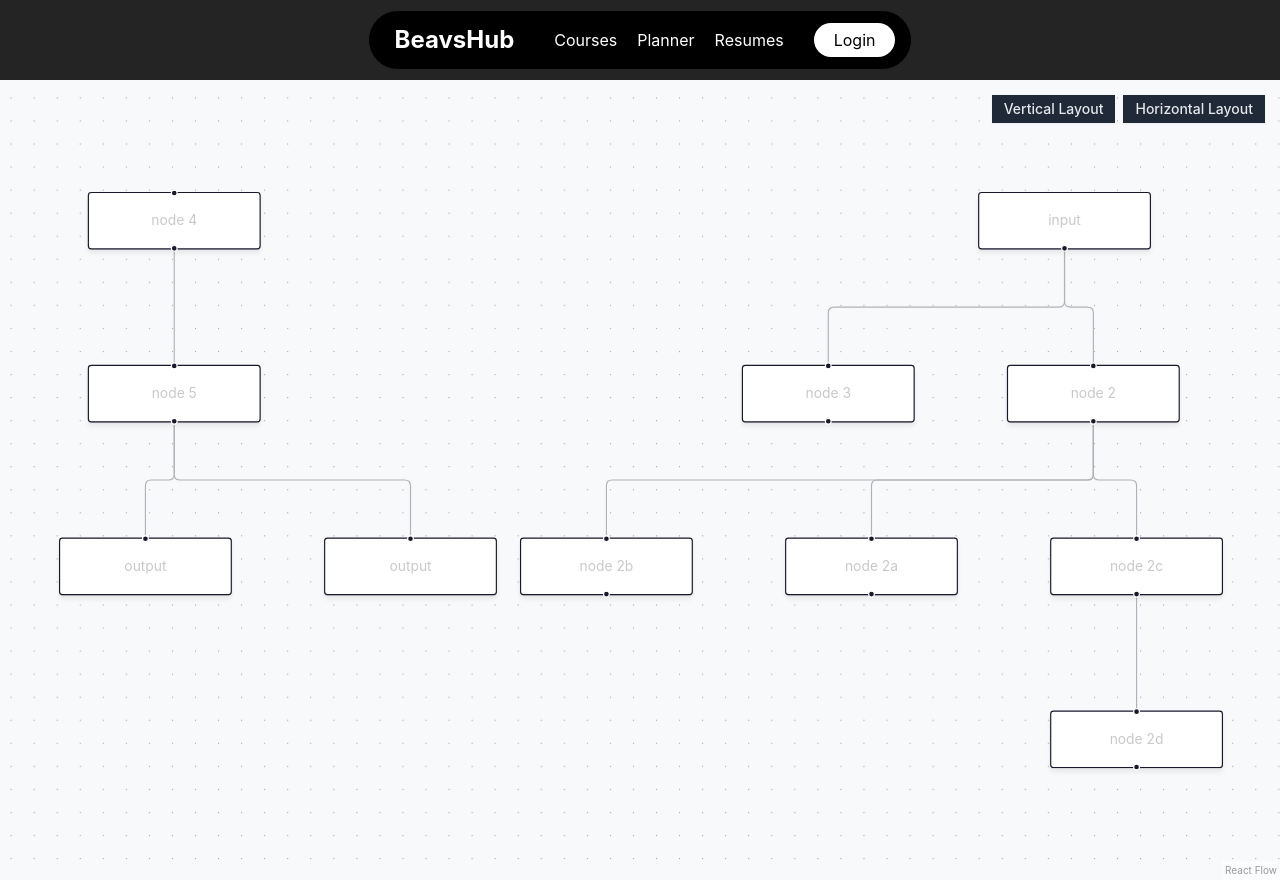
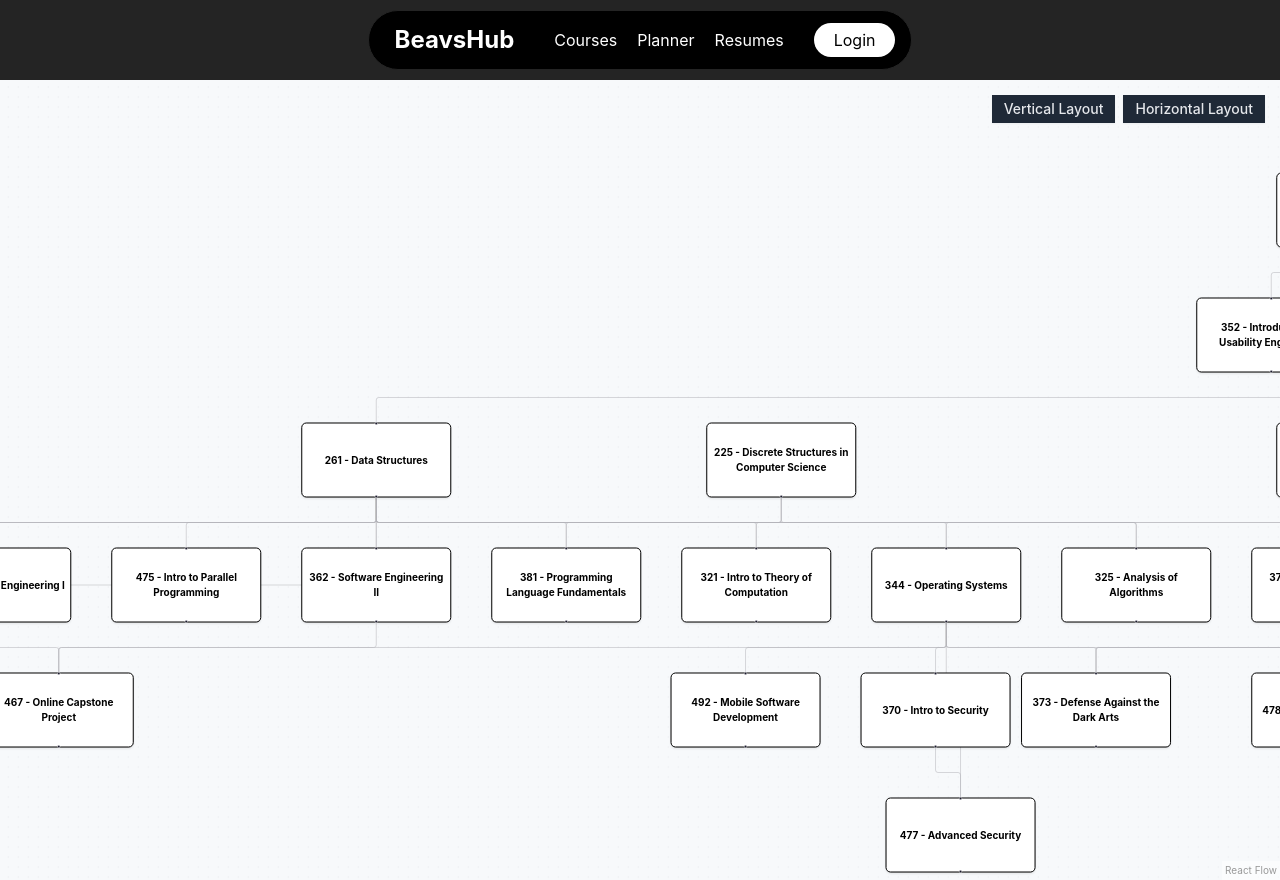
Before and after one commit to paul-nguyen-1/BeavsHubV2, a React (Vite) app in the folder client/: page /planner in a window 1280 px wide. Built offline with nearby package versions, Linux system fonts and the light colour scheme.

Commit message:
set up nodes and styling

```diff
--- a/client/src/components/reactFlow/initialElements.js
+++ b/client/src/components/reactFlow/initialElements.js
@@ -2,68 +2,133 @@ const position = { x: 0, y: 0 };
 
 export const initialNodes = [
   {
-    id: "1",
+    id: "CS161",
     type: "input",
-    data: { label: "input" },
+    data: { label: "161 - Intro to Computer Science I" },
     position,
   },
   {
-    id: "2",
-    data: { label: "node 2" },
+    id: "CS225",
+    type: "input",
+    data: { label: "225 - Discrete Structures in Computer Science" },
     position,
   },
   {
-    id: "2a",
-    data: { label: "node 2a" },
+    id: "CS391",
+    type: "input",
+    data: { label: "391 - Social and Ethical Issues in CS" },
     position,
   },
   {
-    id: "2b",
-    data: { label: "node 2b" },
+    id: "CS162",
+    data: { label: "162 - Intro to Computer Science II" },
     position,
   },
   {
-    id: "2c",
-    data: { label: "node 2c" },
+    id: "CS271",
+    data: { label: "271 - Computer Architecture & Assembly Language" },
     position,
   },
   {
-    id: "2d",
-    data: { label: "node 2d" },
+    id: "CS352",
+    data: { label: "352 - Introduction to Usability Engineering" },
+    position,
+  },
+  { id: "CS290", data: { label: "290 - Web Development" }, position },
+  { id: "CS261", data: { label: "261 - Data Structures" }, position },
+  { id: "CS340", data: { label: "340 - Introduction to Databases" }, position },
+  {
+    id: "CS321",
+    data: { label: "321 - Intro to Theory of Computation" },
+    position,
+  },
+  { id: "CS325", data: { label: "325 - Analysis of Algorithms" }, position },
+  { id: "CS344", data: { label: "344 - Operating Systems" }, position },
+  {
+    id: "CS372",
+    data: { label: "372 - Intro to Computer Networks" },
     position,
   },
   {
-    id: "3",
-    data: { label: "node 3" },
+    id: "CS381",
+    data: { label: "381 - Programming Language Fundamentals" },
+    position,
+  },
+  { id: "CS361", data: { label: "361 - Software Engineering I" }, position },
+  { id: "CS362", data: { label: "362 - Software Engineering II" }, position },
+  { id: "CS427", data: { label: "427 - Cryptography" }, position },
+  {
+    id: "CS450",
+    data: { label: "450 - Intro to Computer Graphics" },
     position,
   },
   {
-    id: "4",
-    data: { label: "node 4" },
+    id: "CS475",
+    data: { label: "475 - Intro to Parallel Programming" },
     position,
   },
   {
-    id: "5",
-    data: { label: "node 5" },
+    id: "CS493",
+    data: { label: "493 - Cloud Application Development" },
     position,
   },
   {
-    id: "6",
-    type: "output",
-    data: { label: "output" },
+    id: "CS373",
+    data: { label: "373 - Defense Against the Dark Arts" },
     position,
   },
-  { id: "7", type: "output", data: { label: "output" }, position },
+  { id: "CS370", data: { label: "370 - Intro to Security" }, position },
+  {
+    id: "CS492",
+    data: { label: "492 - Mobile Software Development" },
+    position,
+  },
+  { id: "CS444", data: { label: "444 - Advanced Topics" }, position },
+  { id: "CS478", data: { label: "478 - Advanced Networks" }, position },
+  { id: "CS467", data: { label: "467 - Online Capstone Project" }, position },
+  { id: "CS464", data: { label: "464 - Open Source Software" }, position },
+  { id: "CS477", data: { label: "477 - Advanced Security" }, position },
 ];
 
+// Edges
 export const initialEdges = [
-  { id: "e12", source: "1", target: "2", type: "smoothstep" },
-  { id: "e13", source: "1", target: "3", type: "smoothstep" },
-  { id: "e22a", source: "2", target: "2a", type: "smoothstep" },
-  { id: "e22b", source: "2", target: "2b", type: "smoothstep" },
-  { id: "e22c", source: "2", target: "2c", type: "smoothstep" },
-  { id: "e2c2d", source: "2c", target: "2d", type: "smoothstep" },
-  { id: "e45", source: "4", target: "5", type: "smoothstep" },
-  { id: "e56", source: "5", target: "6", type: "smoothstep" },
-  { id: "e57", source: "5", target: "7", type: "smoothstep" },
+  { id: "eCS161-CS162", source: "CS161", target: "CS162", type: "smoothstep" },
+  { id: "eCS161-CS271", source: "CS161", target: "CS271", type: "smoothstep" },
+  { id: "eCS161-CS352", source: "CS161", target: "CS352", type: "smoothstep" },
+  { id: "eCS162-CS290", source: "CS162", target: "CS290", type: "smoothstep" },
+  { id: "eCS162-CS261", source: "CS162", target: "CS261", type: "smoothstep" },
+  { id: "eCS290-CS340", source: "CS290", target: "CS340", type: "smoothstep" },
+  { id: "eCS261-CS321", source: "CS261", target: "CS321", type: "smoothstep" },
+  { id: "eCS225-CS321", source: "CS225", target: "CS321", type: "smoothstep" },
+  { id: "eCS261-CS325", source: "CS261", target: "CS325", type: "smoothstep" },
+  { id: "eCS225-CS325", source: "CS225", target: "CS325", type: "smoothstep" },
+  { id: "eCS271-CS344", source: "CS271", target: "CS344", type: "smoothstep" },
+  { id: "eCS261-CS344", source: "CS261", target: "CS344", type: "smoothstep" },
+  { id: "eCS271-CS372", source: "CS271", target: "CS372", type: "smoothstep" },
+  { id: "eCS261-CS372", source: "CS261", target: "CS372", type: "smoothstep" },
+  { id: "eCS225-CS381", source: "CS225", target: "CS381", type: "smoothstep" },
+  { id: "eCS261-CS381", source: "CS261", target: "CS381", type: "smoothstep" },
+  { id: "eCS261-CS361", source: "CS261", target: "CS361", type: "smoothstep" },
+  { id: "eCS261-CS362", source: "CS261", target: "CS362", type: "smoothstep" },
+  { id: "eCS261-CS427", source: "CS261", target: "CS427", type: "smoothstep" },
+  { id: "eCS261-CS450", source: "CS261", target: "CS450", type: "smoothstep" },
+  { id: "eCS261-CS475", source: "CS261", target: "CS475", type: "smoothstep" },
+  { id: "eCS290-CS493", source: "CS290", target: "CS493", type: "smoothstep" },
+  { id: "eCS340-CS493", source: "CS340", target: "CS493", type: "smoothstep" },
+  { id: "eCS372-CS493", source: "CS372", target: "CS493", type: "smoothstep" },
+  { id: "eCS340-CS373", source: "CS340", target: "CS373", type: "smoothstep" },
+  { id: "eCS344-CS373", source: "CS344", target: "CS373", type: "smoothstep" },
+  { id: "eCS372-CS373", source: "CS372", target: "CS373", type: "smoothstep" },
+  { id: "eCS344-CS370", source: "CS344", target: "CS370", type: "smoothstep" },
+  { id: "eCS344-CS492", source: "CS344", target: "CS492", type: "smoothstep" },
+  { id: "eCS344-CS444", source: "CS344", target: "CS444", type: "smoothstep" },
+  { id: "eCS271-CS444", source: "CS271", target: "CS444", type: "smoothstep" },
+  { id: "eCS372-CS478", source: "CS372", target: "CS478", type: "smoothstep" },
+  { id: "eCS344-CS467", source: "CS344", target: "CS467", type: "smoothstep" },
+  { id: "eCS361-CS467", source: "CS361", target: "CS467", type: "smoothstep" },
+  { id: "eCS362-CS467", source: "CS362", target: "CS467", type: "smoothstep" },
+  { id: "eCS261-CS464", source: "CS261", target: "CS464", type: "smoothstep" },
+  { id: "eCS361-CS464", source: "CS361", target: "CS464", type: "smoothstep" },
+  { id: "eCS344-CS477", source: "CS344", target: "CS477", type: "smoothstep" },
+  { id: "eCS370-CS477", source: "CS370", target: "CS477", type: "smoothstep" },
 ];
--- a/client/src/components/reactFlow/layoutFlow.jsx
+++ b/client/src/components/reactFlow/layoutFlow.jsx
@@ -11,7 +11,6 @@ import {
   useEdgesState,
   useReactFlow,
 } from "@xyflow/react";
-
 import "@xyflow/react/dist/style.css";
 
 const elk = new ELK();
@@ -31,8 +30,18 @@ const getLayoutedElements = (nodes, edges, options = {}) => {
       ...node,
       targetPosition: isHorizontal ? "left" : "top",
       sourcePosition: isHorizontal ? "right" : "bottom",
-      width: 150,
-      height: 50,
+      width: 300,
+      height: 150,
+      style: {
+        border: "2.5px solid #000",
+        color: "#000000",
+        borderRadius: "10px",
+        fontSize: "20px",
+        fontWeight: "bold",
+        display: "flex",
+        alignItems: "center",
+        justifyContent: "center",
+      },
     })),
     edges: edges,
   };
@@ -43,6 +52,7 @@ const getLayoutedElements = (nodes, edges, options = {}) => {
       nodes: layoutedGraph.children.map((node) => ({
         ...node,
         position: { x: node.x, y: node.y },
+        style: node.style,
       })),
       edges: layoutedGraph.edges,
     }))
```
